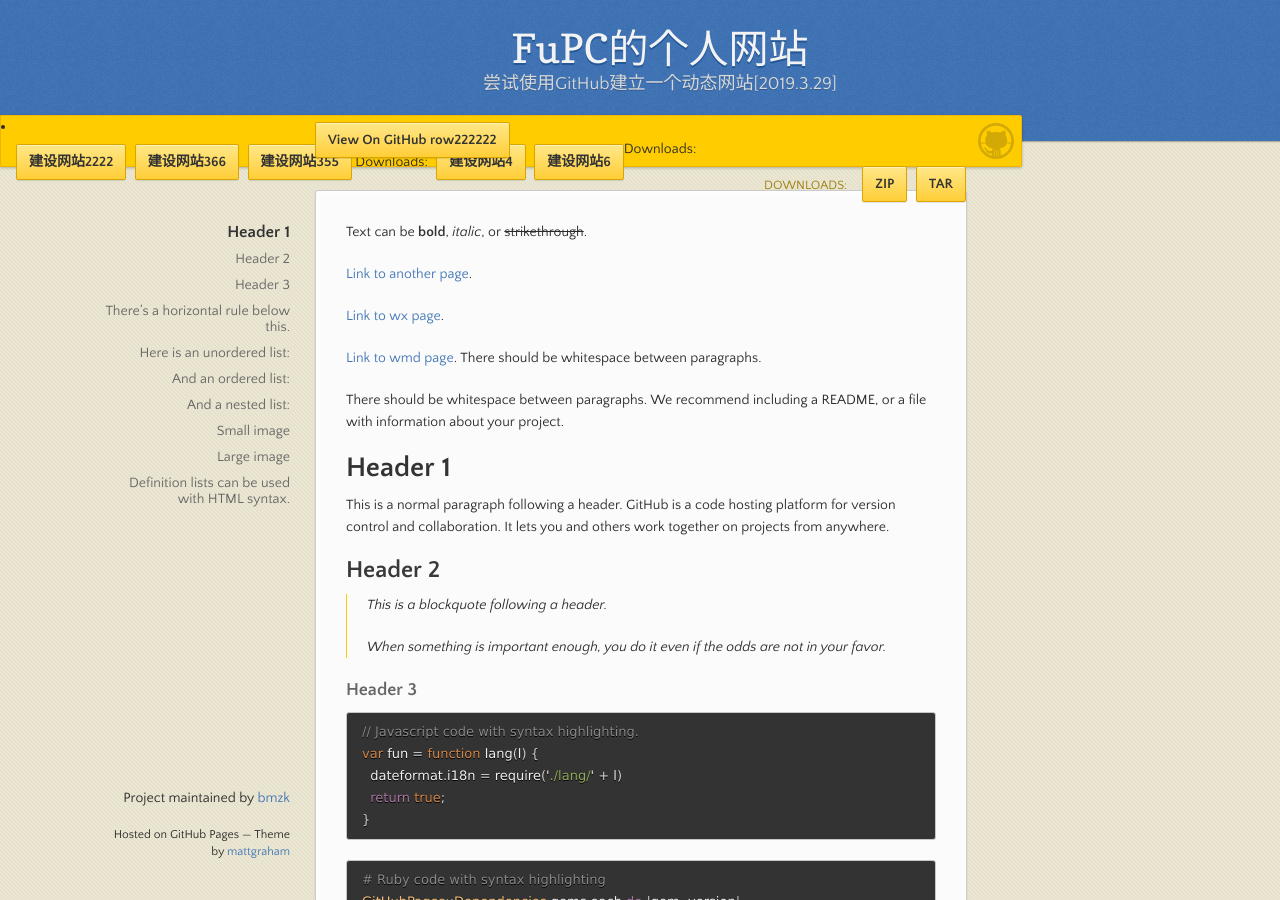
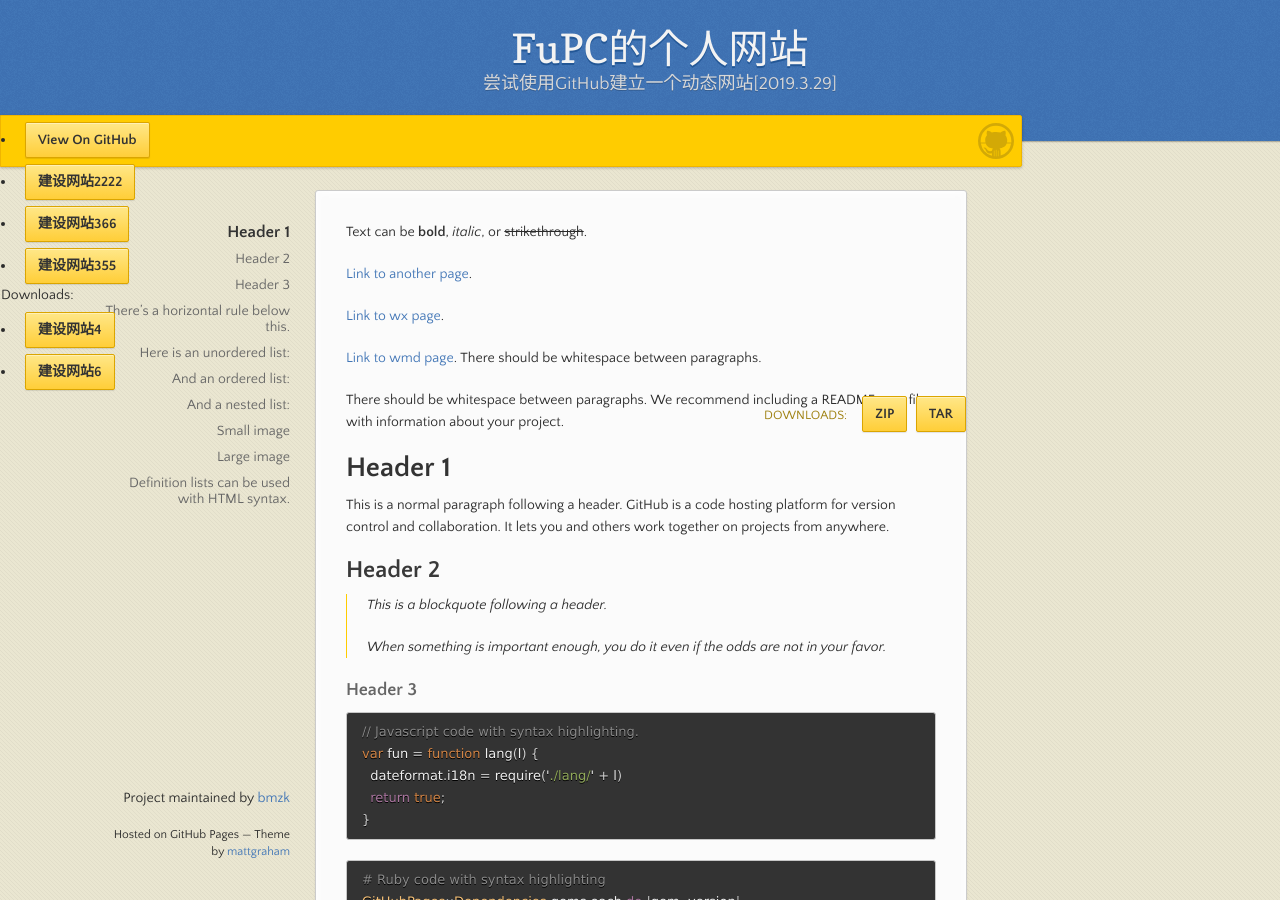
Before and after one commit to bmzk/MyWeb, a Jekyll site: the page built from index.md, in a window 1280 px wide and 900 px high. Built offline with Jekyll 4.4.1, drawn with Linux system fonts in a browser that asks for light colours.

Commit message:
Update default.html

```diff
--- a/_layouts/default.html
+++ b/_layouts/default.html
@@ -24,18 +24,13 @@
       <div id="banner">
         <span id="logo"></span>
 
-        <li><a href="{{ site.github.repository_url }}" class="button fork"><strong>View On GitHub row222222</strong></a></li>
-		<div class="row">
-			<span>Downloads:</span>
-			<ul>
+        <li><a href="{{ site.github.repository_url }}" class="button"><strong>View On GitHub</strong></a></li>
 		<li><a href="http://www.runoob.com/" class="button" >建设网站2222</a></li>
 		<li><a href="http://www.runoob.com/" class="button" >建设网站366</a></li>
 		<li><a href="http://www.runoob.com/" class="button" >建设网站355</a></li>
 		<span>Downloads:</span>
 		<li><a href="http://www.runoob.com/" class="button" >建设网站4</a></li>
 		<li><a href="http://www.runoob.com/" class="button" >建设网站6</a></li>
-			</ul>
-		</div>
         {% if site.show_downloads %}
           <div class="downloads">
             <span>Downloads:</span>
```
